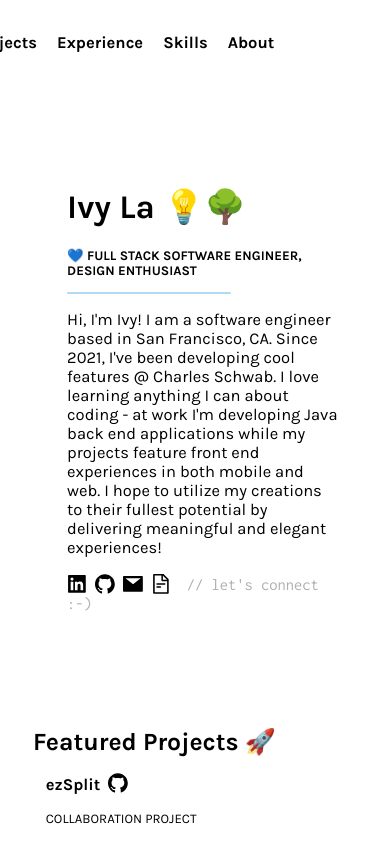
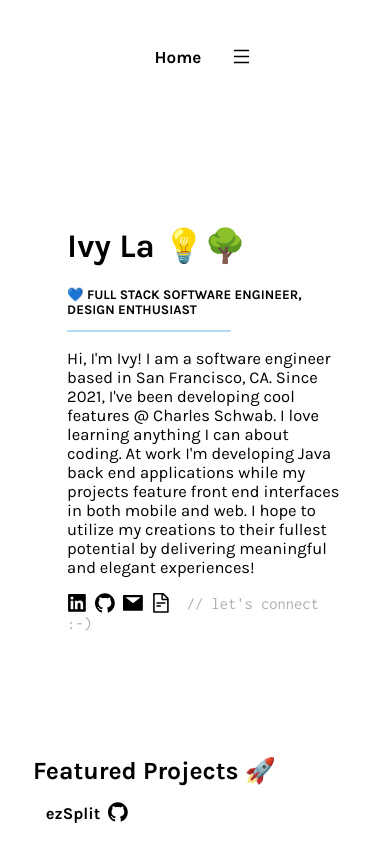
Before and after one commit to ivyla/ivyla.github.io, a React (Create React App) app: page / in a window 390 px wide. Shown: the top 841 px of the page. Built offline with nearby package versions, Linux system fonts and the light colour scheme.

Commit message:
-Update todolist -Update content for experience -Create hamburger menu bar that appears on smaller screen sizes

```diff
--- a/src/App.js
+++ b/src/App.js
@@ -6,6 +6,7 @@
 import Nav from "./components/Nav"
 import Skills from "./pages/Skills"
 // import Contact from "./pages/Footer"
+import {UpCircleFilled} from "@ant-design/icons"
 import Footer from "./components/Footer"
 
 import Aos from "aos"
--- a/src/components/Nav.css
+++ b/src/components/Nav.css
@@ -1,6 +1,52 @@
-.navBar {
+/* .navBar {
     list-style-type: none;
     margin: 0;
     padding: 0;
     float: right;
+} */
+
+/* Add a black background color to the top navigation */
+.topnav {
+    overflow: hidden;
+    float: right;
 }
+
+.topnav a {
+    float: left;
+    display: block;
+    color: black;
+    text-align: center;
+    padding: 14px 16px;
+    text-decoration: none;
+    font-size: 17px;
+}
+
+.topnav .icon {
+    display: none;
+}
+
+@media screen and (max-width: 600px) {
+    .topnav a:not(:first-child) {
+        display: none;
+    }
+    .topnav a.icon {
+        float: right;
+        display: block;
+    }
+}
+
+@media screen and (max-width: 600px) {
+    .topnav.responsive {
+        position: relative;
+    }
+    .topnav.responsive a.icon {
+        position: absolute;
+        right: 0;
+        top: 0;
+    }
+    .topnav.responsive a {
+        float: none;
+        display: block;
+        text-align: left;
+    }
+}
--- a/src/components/Nav.js
+++ b/src/components/Nav.js
@@ -1,6 +1,7 @@
 import "./Nav.css"
 // import "../SharedStyles.css"
 import "../fonts.css"
+import {MenuOutlined} from "@ant-design/icons"
 
 const customNavStyle = {
     marginTop: "1rem",
@@ -8,35 +9,45 @@
     paddingRight: "6rem",
     alignSelf: "end"
 }
+function myFunction() {
+    var x = document.getElementById("myTopnav")
+    if (x.className === "topnav") {
+        x.className += " responsive"
+    } else {
+        x.className = "topnav"
+    }
+}
+
 let Nav = () => (
-    <div style={customNavStyle}>
-        <ul className="navBar">
-            <li className="listItem">
-                <a href="." className="hoverLink">
+    <div className="topnav" id="myTopnav" style={customNavStyle}>
+        <a href="#home" className="hoverLink">
             Home
         </a>
-            </li>
-            <li className="listItem">
         <a href="#projects" className="hoverLink">
-                    Projects
+            {" "}
+            Projects{" "}
         </a>
-            </li>
-            <li className="listItem">
         <a href="#experience" className="hoverLink">
-                    Experience
+            {" "}
+            Experience{" "}
         </a>
-            </li>
-            <li className="listItem">
         <a href="#skills" className="hoverLink">
-                    Skills
+            {" "}
+            Skills{" "}
         </a>
-            </li>
-            <li className="listItem">
         <a href="#about" className="hoverLink">
-                    About
+            About{" "}
         </a>
-            </li>
-        </ul>
+        <a
+            href="#"
+            className="media-icons icon"
+            onClick={(e) => {
+                e.preventDefault()
+                myFunction()
+            }}
+        >
+            <MenuOutlined />
+        </a>
     </div>
 )
 export default Nav
--- a/src/pages/Home.js
+++ b/src/pages/Home.js
@@ -40,8 +40,8 @@
                     Hi, I'm Ivy! I am a software engineer based in San
                     Francisco, CA. Since 2021, I've been developing cool
                     features @ Charles Schwab. I love learning anything I can
-                    about coding - at work I'm developing Java back end
-                    applications while my projects feature front end experiences
+                    about coding. At work I'm developing Java back end
+                    applications while my projects feature front end interfaces
                     in both mobile and web. I hope to utilize my creations to
                     their fullest potential by delivering meaningful and elegant
                     experiences!{" "}
--- a/src/pages/data/experienceData.js
+++ b/src/pages/data/experienceData.js
@@ -5,7 +5,7 @@
         company: "Charles Schwab",
         companyLink: "https://www.schwab.com/",
         roleDesc: [
-            "Backend development with a focus in Java Spring batch processing, functional programming, and test automation (Java and Python)",
+            "Backend development with a focus in Java batch processing, functional programming, and test automation",
             "Won 1st Place in a month long hackathon by developing a data visualization tool in a team of 4 ",
             "NERD Program Affiliate (Sept. '21)"
         ],
```
Also changed, not shown: ToDo.txt. Lines whose indentation alone changed are shown as unchanged.
